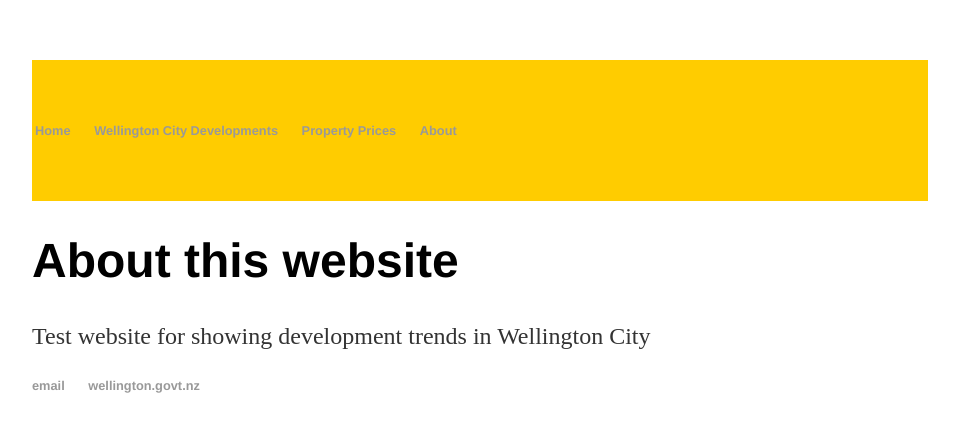
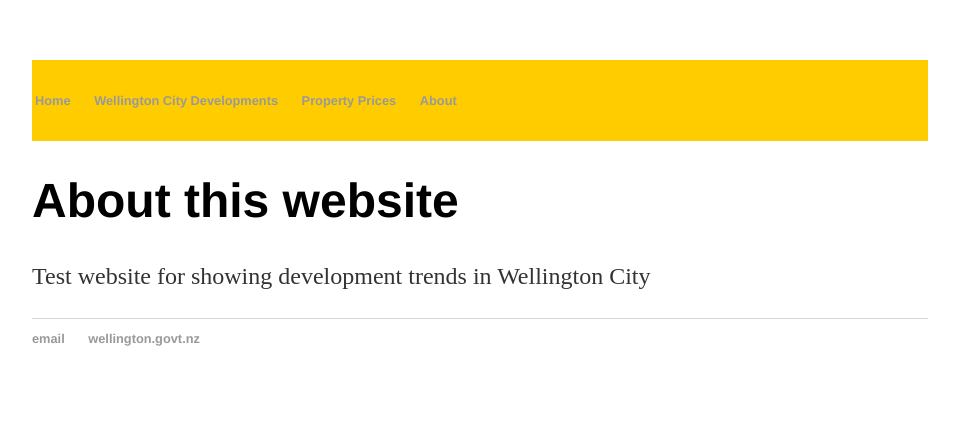
Before and after one commit to wccdigital/graphs, a Jekyll site: the page built from about.html, in a window 1280 px wide. Shown: the top 432 px of the page, without its empty margins (160-1119 px from the left). Built offline with Jekyll 4.4.1, drawn with Linux system fonts in a browser that asks for light colours.

Commit message:
Update main.css

```diff
--- a/css/main.css
+++ b/css/main.css
@@ -31,14 +31,14 @@ p {
 }
 
 header {
-    padding: 50px 3px 50px 3px;
+    padding: 20px 3px 20px 3px;
     font-size: .8em;
     background-color: #FFCC00;
 }
 
 footer {
+    border-top: 1px solid #d5d5d5;
     font-size: .8em;
-
 }
 
 ul.posts {
```
